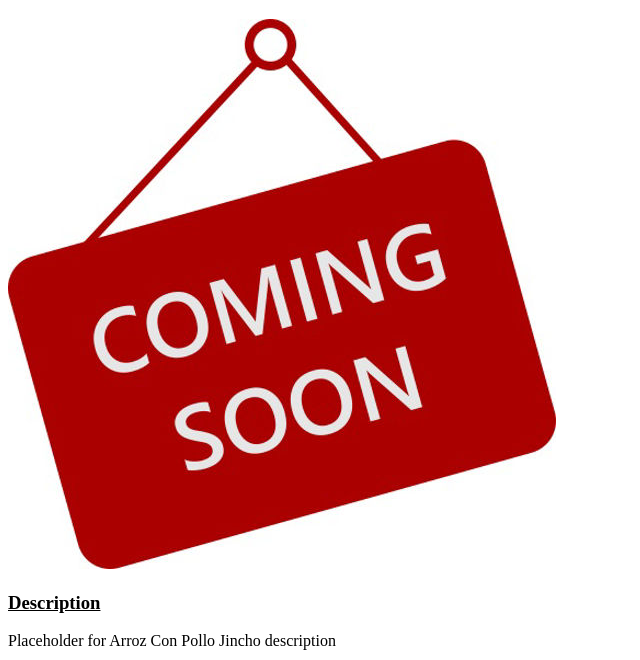
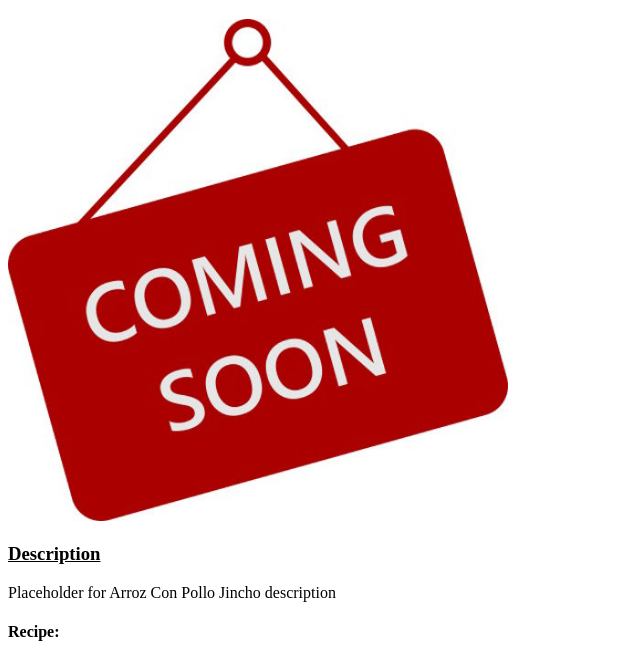
Before and after one commit to JohnD710/odin-recipes, a plain HTML site: page recipes/arroz-pollojincho.html in a window 1280 px wide. Shown: the part 87-747 px from the top of the page, without its empty margins (0-640 px from the left). Drawn offline with Linux system fonts and the light colour scheme.

Commit message:
Added width/height properties to images

```diff
--- a/recipes/arroz-pollojincho.html
+++ b/recipes/arroz-pollojincho.html
@@ -9,7 +9,7 @@
     <a href="../index.html">Home</a>
     <h1>Arroz Con Pollo Jincho</h1>
 <!--links to images in parent folders use "../" -->
-    <img src="../images/comingsoon.jpeg" alt="Arroz Con Pollo Jincho">
+    <img src="../images/comingsoon.jpeg" width="500" height="auto" alt="Arroz Con Pollo Jincho">
     <h3><u>Description</u></h3>
     <p>Placeholder for Arroz Con Pollo Jincho description</p>
     <h4>Recipe:</h4>
```
Also changed, not shown: recipes/lasagna.html (+1 -1 lines).
